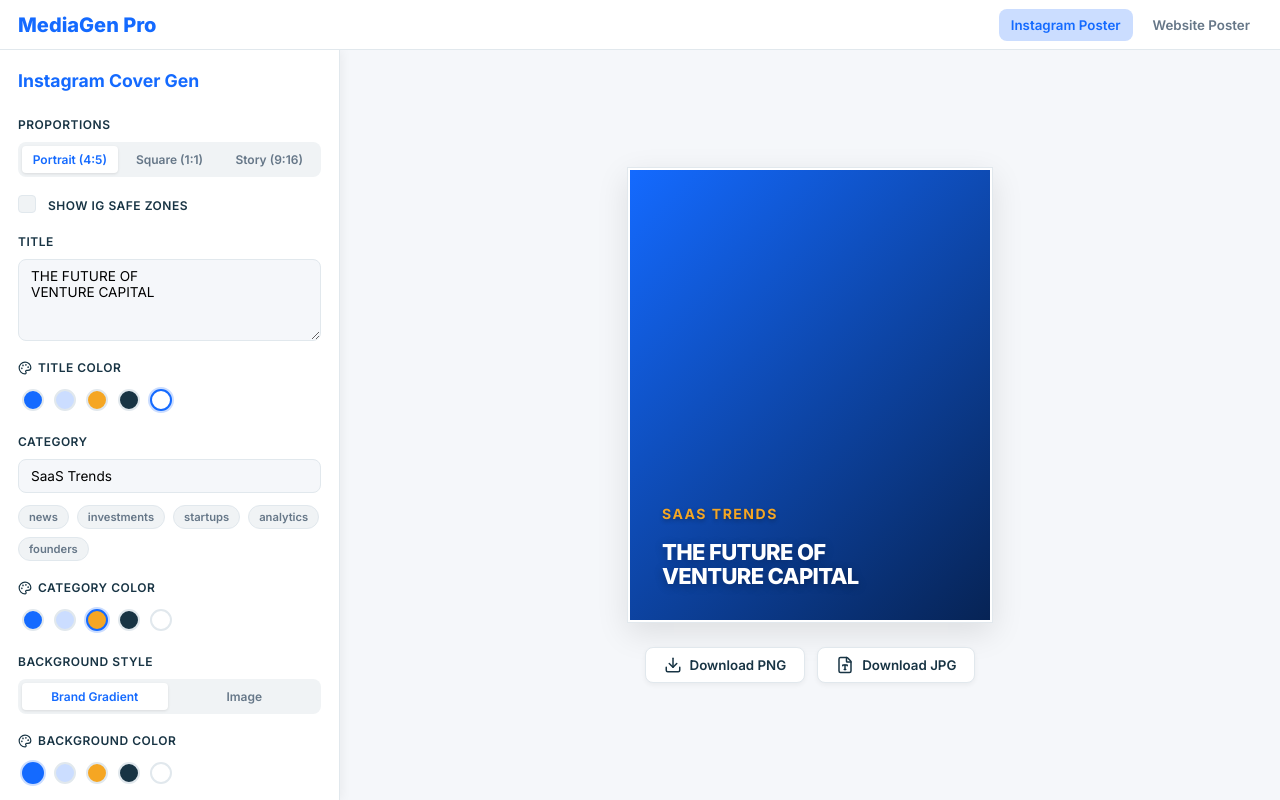
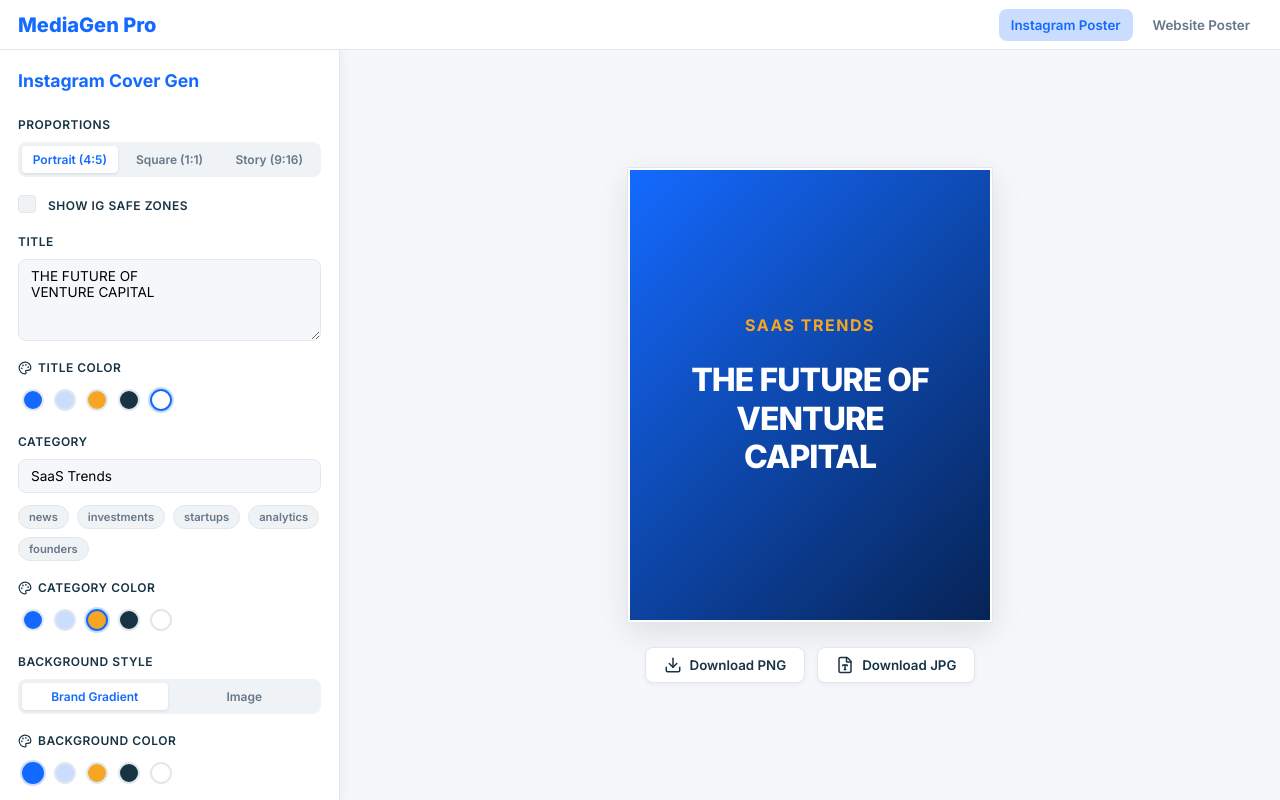
Before and after one commit to umedrahimoff/mediagenpro, a React (Vite) app: page / in a window 1280 px wide. Built offline with nearby package versions, Linux system fonts and the light colour scheme.

Commit message:
Optimize Gradient mode (no-photo) with centered text and Safe Zone awareness

```diff
--- a/src/components/Preview/Preview.css
+++ b/src/components/Preview/Preview.css
@@ -273,3 +273,50 @@
     line-height: 1.4;
     max-width: 80%;
 }
+
+/* Gradient/No-Photo Mode Styles */
+.cover-node.gradient-mode {
+    justify-content: center;
+    align-items: center;
+}
+
+.cover-node.gradient-mode .content {
+    justify-content: center !important;
+    align-items: center !important;
+    text-align: center;
+    width: 100%;
+    height: 100%;
+    padding: 20px;
+}
+
+.cover-node.gradient-mode .title {
+    font-size: 32px;
+    text-shadow: none;
+    line-height: 1.2;
+}
+
+.cover-node.gradient-mode .category {
+    text-shadow: none;
+    margin-bottom: 8px;
+    font-size: 16px;
+}
+
+/* Story Gradient/Safe Zone Awareness */
+.cover-node.gradient-mode.story-layout .content {
+    padding-top: 100px;
+    /* Space for IG Top Bar (Avatar/User) */
+    padding-bottom: 180px;
+    /* Space for IG Bottom Bar (Actions/Caption) */
+    display: flex;
+    flex-direction: column;
+}
+
+.cover-node.gradient-mode.story-layout .title {
+    font-size: 40px;
+}
+
+/* Base Category/Title Overrides for Gradient */
+.gradient-mode .category,
+.gradient-mode .title {
+    text-shadow: none;
+}
--- a/src/components/Preview/Preview.tsx
+++ b/src/components/Preview/Preview.tsx
@@ -99,7 +99,7 @@ export const Preview: React.FC<PreviewProps> = ({ state }) => {
         <div className="preview-layout">
             <div className="preview-wrapper">
                 <div
-                    className={`cover-node ${isSplit ? 'split-layout' : ''} ${state.ratio === 'story' ? 'story-layout' : ''} ${state.ratio === 'horizontal' && state.appMode === 'website' ? 'horizontal-ratio' : ''}`}
+                    className={`cover-node ${state.isGradient ? 'gradient-mode' : ''} ${isSplit ? 'split-layout' : ''} ${state.ratio === 'story' ? 'story-layout' : ''} ${state.ratio === 'horizontal' && state.appMode === 'website' ? 'horizontal-ratio' : ''}`}
                     ref={ref}
                     style={isSplit ?
                         { width: `${previewWidth}px`, height: `${previewHeight}px`, backgroundColor: state.bgColor } :
```
